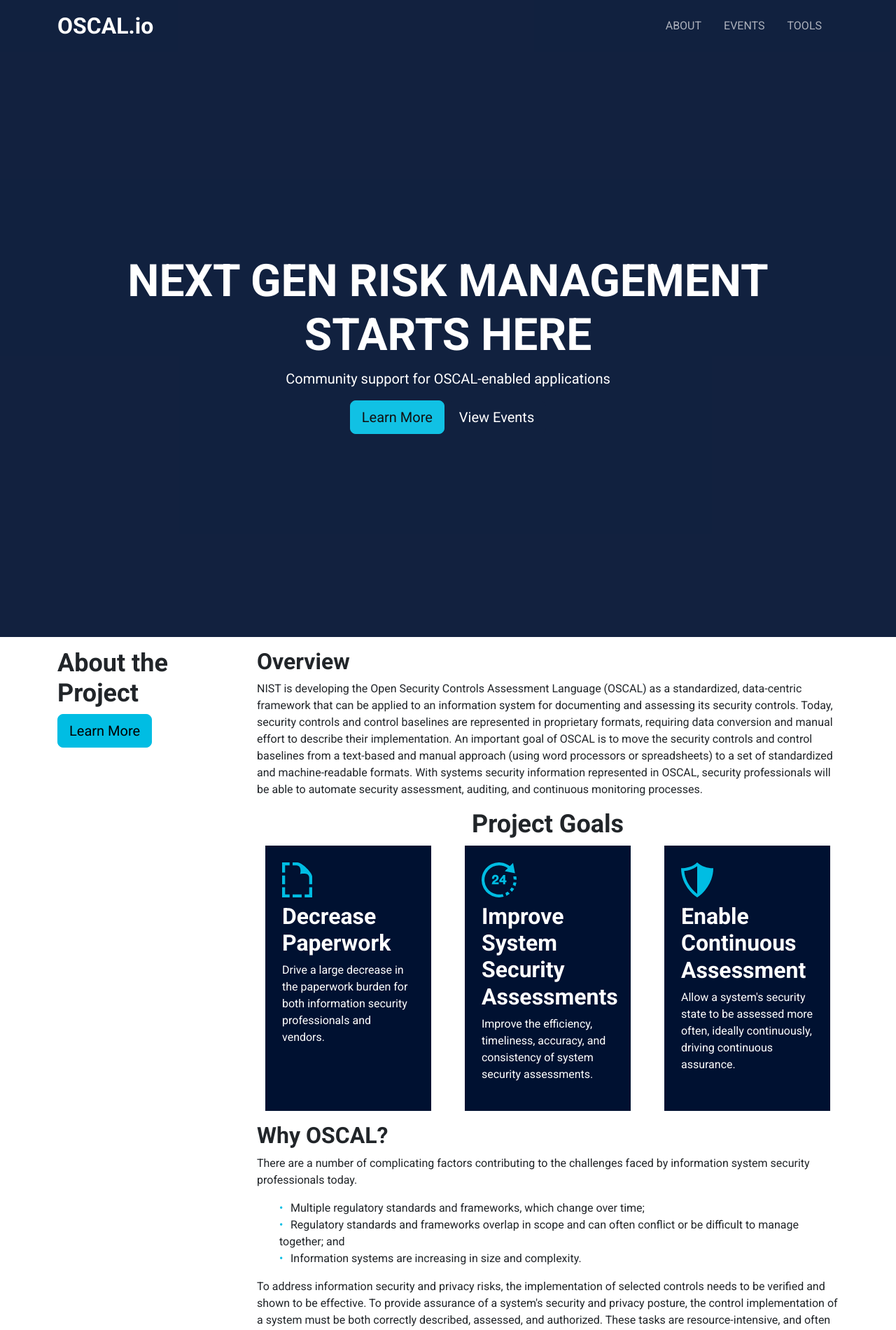
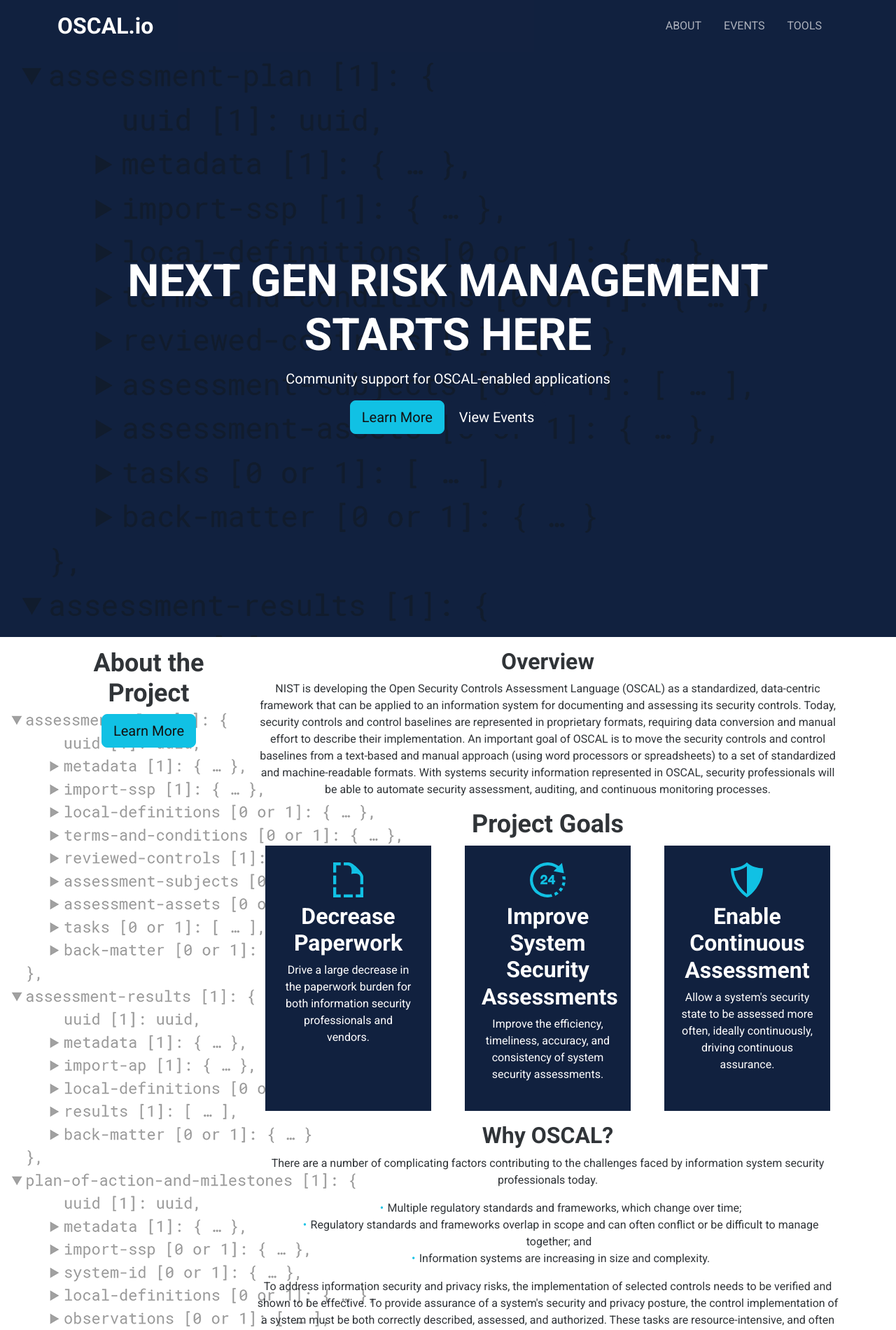
Before and after one commit to EasyDynamics/oscal.io, a Jekyll site: the page built from index.html, in a window 1280 px wide. Shown: the top 1900 px of the page at 70% size. Built offline with Jekyll 4.4.1, drawn with Linux system fonts in a browser that asks for light colours.

Commit message:
feat(index): Add images to home page background

```diff
--- a/assets/css/home.scss
+++ b/assets/css/home.scss
@@ -32,6 +32,19 @@ $bgcolor: rgba(0, 17, 49, .93);
   min-height: calc(100vh - 4em);
 }
 
+.opaque-image-top-left {
+  background: url(../img/oscal-outline-bg@2x.png) no-repeat top left;
+  background-blend-mode: multiply;
+}
+
+.opaque-image-bottom-left {
+  background: url(../img/oscal-outline-bg.png) no-repeat bottom left;
+}
+
+.opaque-image-bottom-right {
+  background: url(../img/oscal-outline-bg.png) no-repeat bottom right;
+}
+
 .navbar {
   opacity: 0.93;
 }
--- a/index.html
+++ b/index.html
@@ -4,7 +4,7 @@ layout: home
 
 <div>
   <!-- Top of page with background -->
-  <div class="cover container-fluid d-flex mx-auto bg-primary text-white">
+  <div class="cover opaque-image-top-left container-fluid d-flex mx-auto bg-primary text-white">
     <div class="container d-flex align-items-center">
       <div class="text-center mx-auto">
         <h1 class="cover-lead text-center">Next Gen Risk Management<br>Starts Here</h1>
@@ -19,6 +19,7 @@ layout: home
 
 
   <!-- Main informational content -->
+  <div class="cover opaque-image-bottom-left container-fluid">
     <div class="container my-3">
       <div class="row">
         <!-- Side float -->
@@ -86,7 +87,9 @@ layout: home
         </div>
       </div>
     </div>
+  </div>
 
+  <div class="cover opaque-image-bottom-right container-fluid">
     <div class="mb-5">
       <h2 id="events" class="text-center">Events</h2>
       <div class="container">
@@ -104,6 +107,7 @@ layout: home
           <a class="btn btn-primary" href="/events/">View all events</a>
         </div>
         {% endif %}
+      </div>
     </div>
   </div>
 </div>
```
Also changed, not shown: assets/img/oscal-outline-bg.png, assets/img/oscal-outline-bg@2x.png. Lines whose indentation alone changed are shown as unchanged.
